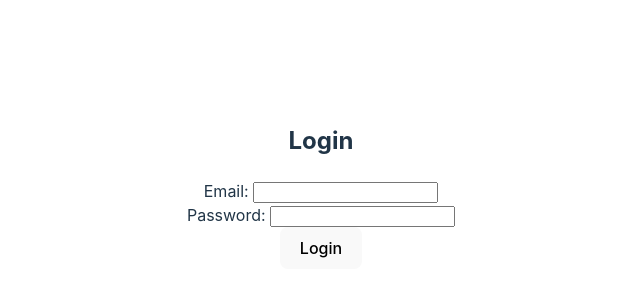
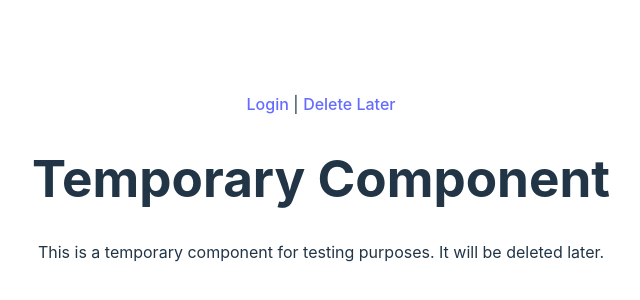
Before and after one commit to Toby-McIsaac/Catup, a React (Vite) app in the folder client/: page /delete-later in a window 1280 px wide. Shown: the part 214-514 px from the top of the page, without its empty margins (319-959 px from the left). Built offline with nearby package versions, Linux system fonts and the light colour scheme.

Commit message:
trying to add code to test my authentication - run time errors currently

```diff
--- a/client/src/App.tsx
+++ b/client/src/App.tsx
@@ -1,12 +1,22 @@
 import "./App.css";
 import { AuthProvider } from "./components/authentication/AuthContext";
 import LoginPage from "./pages/LoginPage";
+import { BrowserRouter, Routes, Route, Link } from "react-router-dom";
+import DeleteLater from "./pages/DeleteLater";
 
 function App() {
   return (
     <>
       <AuthProvider>
-        <LoginPage></LoginPage>
+        <BrowserRouter>
+          <nav>
+            <Link to="/login">Login</Link> | <Link to="/delete-later">Delete Later</Link>
+          </nav>
+          <Routes>
+            <Route path ="/login" element={<LoginPage />} />
+            <Route path = "/delete-later" element={<DeleteLater />} />
+          </Routes>
+        </BrowserRouter>
       </AuthProvider>
     </>
   );
--- a/client/src/components/authentication/AuthWrapper.tsx
+++ b/client/src/components/authentication/AuthWrapper.tsx
@@ -1,5 +1,5 @@
 import { ReactNode, useEffect } from 'react';
-import { useAuth } from './AuthContext';
+import { useAuth } from '../../hooks/useAuth';
 import { useNavigate } from 'react-router-dom';
 
 interface PrivateRouteProps {
--- /dev/null
+++ b/client/src/pages/DeleteLater.tsx
@@ -0,0 +1,12 @@
+import React from 'react';
+
+const DeleteLater: React.FC = () => {
+	return (
+		<div>
+			<h1>Temporary Component</h1>
+			<p>This is a temporary component for testing purposes. It will be deleted later.</p>
+		</div>
+	);
+};
+
+export default DeleteLater;
--- a/client/src/pages/LoginPage.tsx
+++ b/client/src/pages/LoginPage.tsx
@@ -1,16 +1,15 @@
 import React, { useState } from 'react';
 import { useAuth } from '../hooks/useAuth';
+import { useNavigate } from 'react-router-dom';
 
 const LoginPage: React.FC = () => {
 	const { login } = useAuth();
 	const [email, setEmail] = useState('');
 	const [password, setPassword] = useState('');
+	const navigate = useNavigate();
 
 	const handleSubmit = (event: React.FormEvent) => {
 		event.preventDefault();
-
-		console.log('Email:', email);
-		console.log('Password:', password);
 
 		const token = 'test-token';
 		const userInfo = {
@@ -20,6 +19,7 @@ const LoginPage: React.FC = () => {
 		};
 
 		login( token, userInfo );
+		navigate('/delete-later');
 	};
 
 	return (
```
